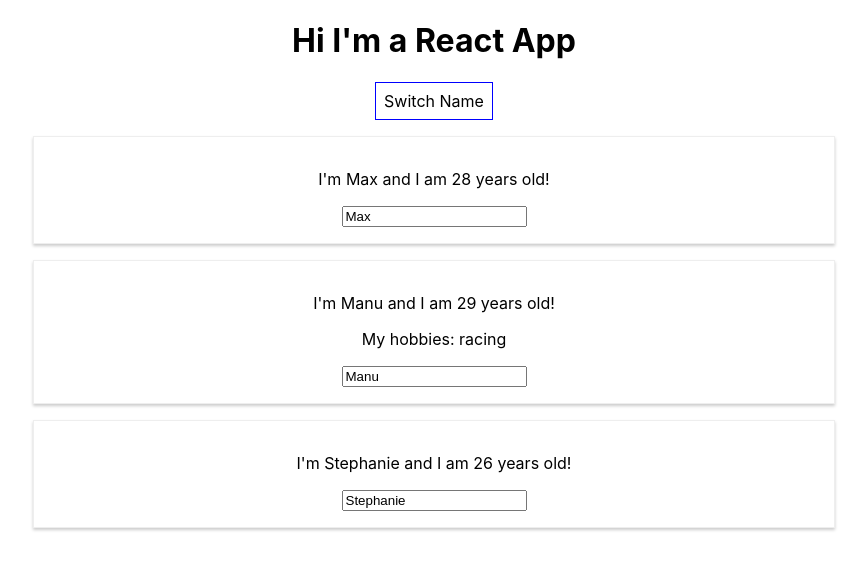
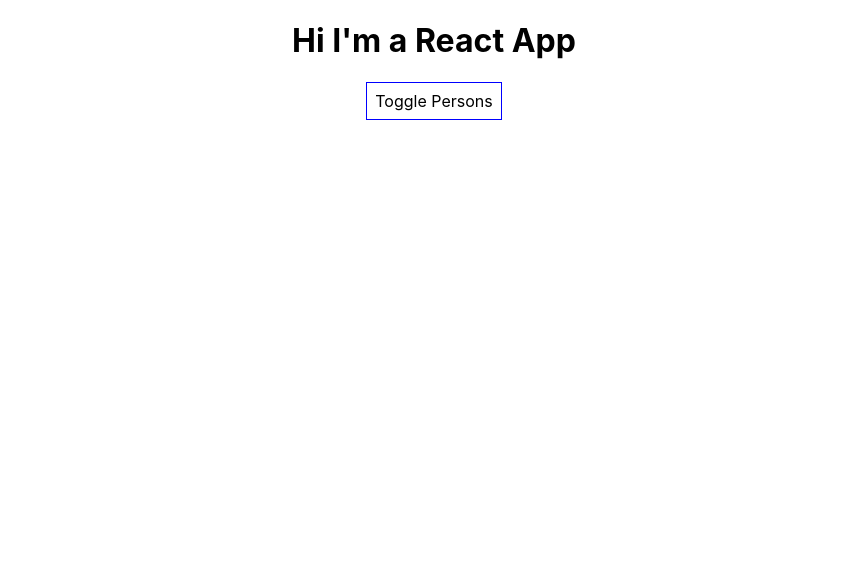
Before and after one commit to IvanJK97/react-udemy-tutorial, a React (Create React App) app: page / in a window 1280 px wide. Shown: the top 570 px of the page, without its empty margins (206-1073 px from the left). Built offline with nearby package versions, Linux system fonts and the light colour scheme.

Commit message:
Finished section 4: Working with lists and conditionals

```diff
--- a/src/App.js
+++ b/src/App.js
@@ -1,89 +1,82 @@
-import React, { Component } from 'react';
-import './App.css';
-import Person from './Person/Person';
+import React, { Component } from "react";
+import "./App.css";
+import Person from "./Person/Person";
 
 class App extends Component {
   // State is a special property/variable of the class
   state = {
     persons: [
-      {
-        name: 'Max',
-        age: 28
-      },
-      {
-        name: 'Manu',
-        age: 29
-      },
-      {
-        name: 'Stephanie',
-        age: 26
-      }
-    ]
-  }
+      { id: "1a", name: "Max", age: 28 },
+      { id: "2b", name: "Manu", age: 29 },
+      { id: "3c", name: "Stephanie", age: 26 },
+    ],
+    showPersons: false,
+  };
 
-  switchNameHandler = () => {
-    // console.log("Click");
-    this.setState({
-      persons: [
-        {
-          name: 'Maxim',
-          age: 28
-        },
-        {
-          name: 'Manu',
-          age: 29
-        },
-        {
-          name: 'Stephanie',
-          age: 27
-        }
-      ],
-      otherState: 'some other value'
-    })
-  }
+  nameChangeHandler = (event, id) => {
+    // Find the index in persons array that matches id
+    const personIndex = this.state.persons.findIndex(
+      (person) => person.id === id
+    );
+    const newPerson = {
+      ...this.state.persons[personIndex],
+      name: event.target.value,
+    };
+    const persons = [...this.state.persons];
+    persons[personIndex] = newPerson;
+    this.setState({ persons });
+  };
 
-  nameChangedHandler = (event) => {
-    this.setState({
-      persons: [
-        {
-          name: 'Maxim',
-          age: 28
-        },
-        {
-          name: event.target.value,
-          age: 29
-        },
-        {
-          name: 'Stephanie',
-          age: 27
-        }
-      ]
-    })
-  }
+  togglePersonsHandler = () => {
+    this.setState({ showPersons: !this.state.showPersons });
+  };
+
+  deletePersonHandler = (personId) => {
+    // Should always modify a copy of the state instead of modifying directly (modify immutably)
+    // const persons = this.state.persons.slice(personIndex) or const persons = [...this.state.persons];
+    // persons.splice(personIndex, 1); // Can "modify" a const because this is a reference to an array. We didn't change the reference but modified the array it points to
+    const persons = this.state.persons.filter(
+      (person) => person.id !== personId
+    ); // Will create a new array with filter func
+    this.setState({ persons });
+  };
 
   render() {
     const style = {
-      backgroundColor: 'white',
-      font: 'inherit',
-      border: '1px solid blue',
-      padding: '8px',
-      cursor: 'pointer'
+      backgroundColor: "white",
+      font: "inherit",
+      border: "1px solid blue",
+      padding: "8px",
+      cursor: "pointer",
     };
+
+    let persons = null;
+    if (this.state.showPersons) {
+      persons = (
+        <div>
+          {this.state.persons.map((person) => (
+            <Person
+              key={person.id}
+              personId={person.id}
+              name={person.name}
+              age={person.age}
+              changed={this.nameChangeHandler}
+              delete={this.deletePersonHandler}
+            />
+          ))}
+        </div>
+      );
+    }
 
     // Explanation of this keyword in assignment solution 11:53
     // setState is provided by component while React is needed for JSX to convert to React.createElement
     return (
       <div className="App">
         <h1>Hi I'm a React App</h1>
-        <button
-          style={style}
-          onClick={this.switchNameHandler}>Switch Name
+        <button style={style} onClick={this.togglePersonsHandler}>
+          Toggle Persons
         </button>
-        <div>
-          <Person name={this.state.persons[0].name} age={this.state.persons[0].age}/>
-          <Person changed={this.nameChangedHandler} name={this.state.persons[1].name} age={this.state.persons[1].age}>My hobbies: racing</Person>
-          <Person name={this.state.persons[2].name} age={this.state.persons[2].age}/>
-        </div>
+        {persons}
       </div>
     );
   }
--- a/src/Person/Person.js
+++ b/src/Person/Person.js
@@ -1,14 +1,21 @@
-import React from 'react';
-import './Person.css';
+import React from "react";
+import "./Person.css";
 
 const person = (props) => {
   return (
-    <div className='Person'>
-        <p>I'm {props.name} and I am {props.age} years old!</p>
-        <p>{props.children}</p>
-        <input type="text" onChange={props.changed} value={props.name}/>
+    <div className="Person">
+      <p>
+        I'm {props.name} and I am {props.age} years old!
+      </p>
+      <p>{props.children}</p>
+      <input
+        type="text"
+        onChange={(event) => props.changed(event, props.personId)}
+        value={props.name}
+      />
+      <button onClick={() => props.delete(props.personId)}>Delete</button>
     </div>
-  )
-}
+  );
+};
 
 export default person;
```
